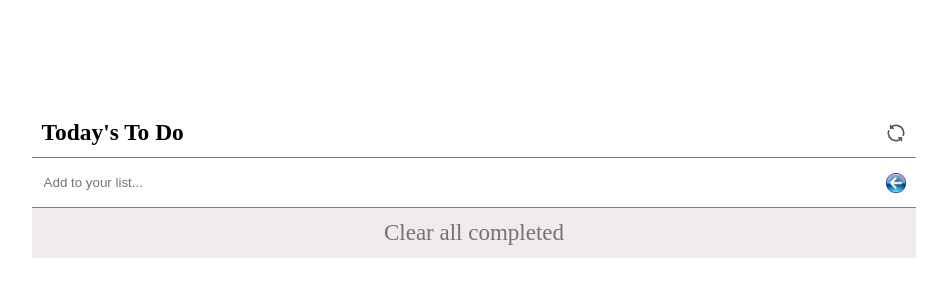
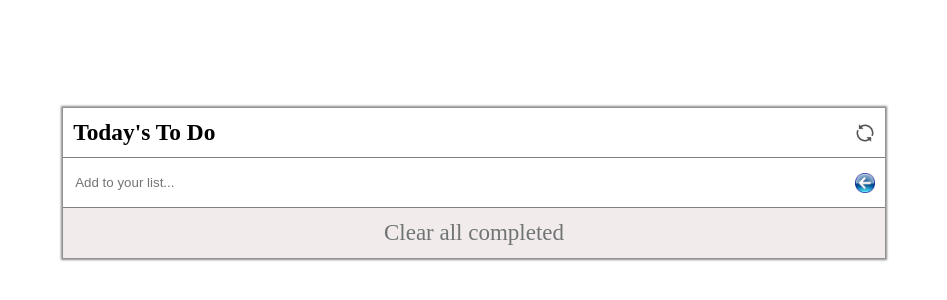
Before and after one commit to bruk19/todo-list, a website built with webpack: page src/index.html in a window 1280 px wide. Shown: the whole page, without its empty margins (166-1113 px from the left). Built offline with nearby package versions, Linux system fonts and the light colour scheme.

Commit message:
Add style form lists design

```diff
--- a/src/style.css
+++ b/src/style.css
@@ -5,8 +5,8 @@ main {
 
 .listContainer {
   margin-top: 100px;
-  width: 70%;
-  border: none;
+  width: 65%;
+  box-shadow: 0 0 2px 2px rgb(139, 138, 138);
 }
 
 .title {
```
Also changed, not shown: dist/add.bundle.js, dist/addTask.bundle.js, dist/index.bundle.js.
